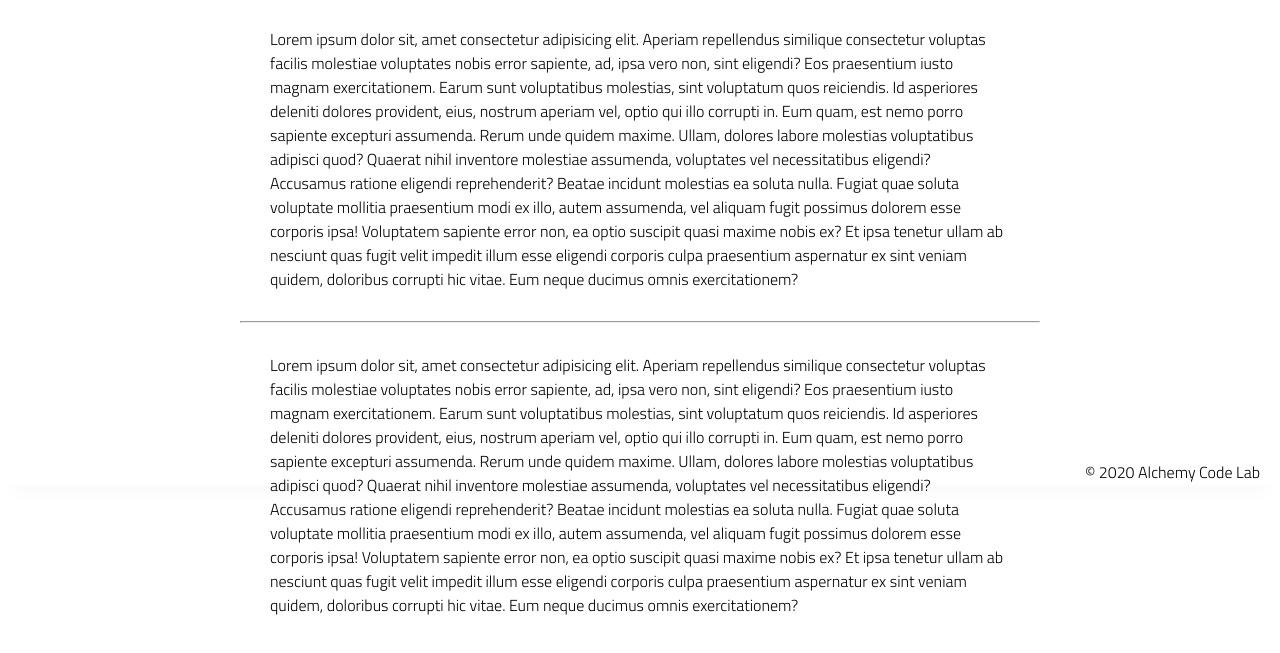
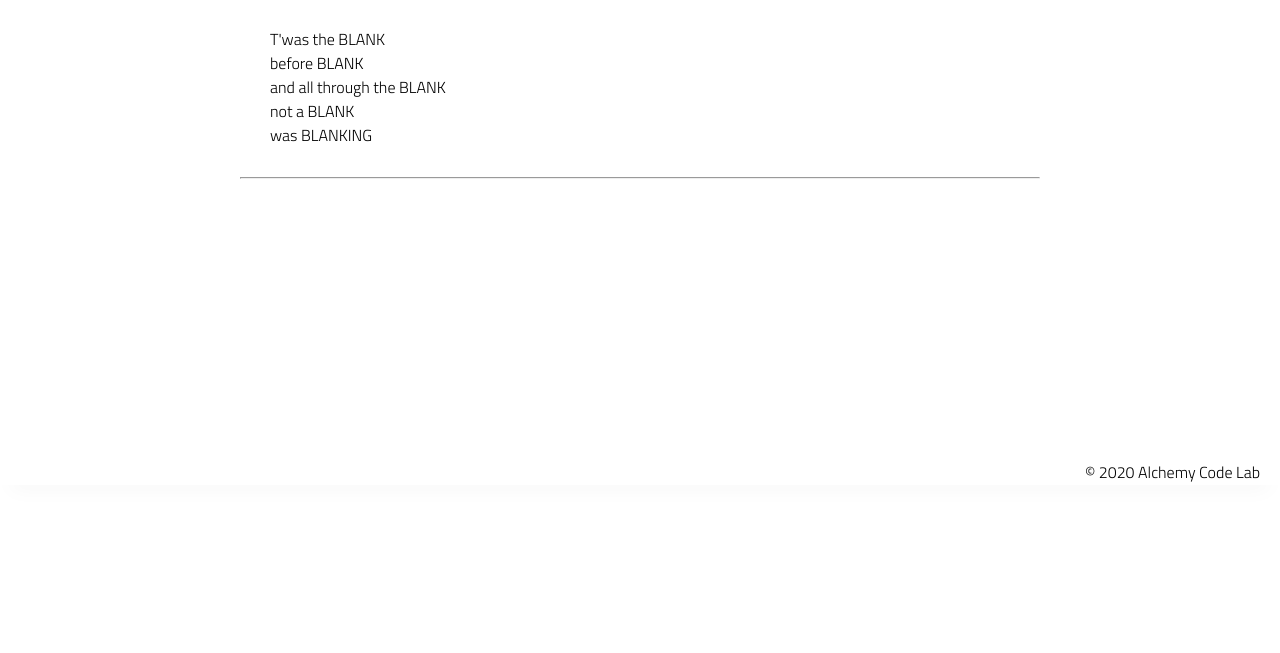
Before and after one commit to satyadvaya/madlib-game, a plain HTML site: page index.html in a window 1280 px wide. Shown: the part 315-968 px from the top of the page. After the commit the page ends 800 px from the top, so only its background shows below. Drawn offline with Linux system fonts and the light colour scheme.

Commit message:
Roughdraft version 1 madlib game

```diff
--- a/index.html
+++ b/index.html
@@ -27,20 +27,14 @@
 
             <content>
             <p>
-                Lorem ipsum dolor sit, amet consectetur adipisicing elit. Aperiam repellendus similique consectetur voluptas facilis molestiae voluptates nobis error sapiente, ad, ipsa vero non, sint eligendi? Eos praesentium iusto magnam exercitationem.
-                Earum sunt voluptatibus molestias, sint voluptatum quos reiciendis. Id asperiores deleniti dolores provident, eius, nostrum aperiam vel, optio qui illo corrupti in. Eum quam, est nemo porro sapiente excepturi assumenda.
-                Rerum unde quidem maxime. Ullam, dolores labore molestias voluptatibus adipisci quod? Quaerat nihil inventore molestiae assumenda, voluptates vel necessitatibus eligendi? Accusamus ratione eligendi reprehenderit? Beatae incidunt molestias ea soluta nulla.
-                Fugiat quae soluta voluptate mollitia praesentium modi ex illo, autem assumenda, vel aliquam fugit possimus dolorem esse corporis ipsa! Voluptatem sapiente error non, ea optio suscipit quasi maxime nobis ex?
-                Et ipsa tenetur ullam ab nesciunt quas fugit velit impedit illum esse eligendi corporis culpa praesentium aspernatur ex sint veniam quidem, doloribus corrupti hic vitae. Eum neque ducimus omnis exercitationem?
-            </p>
+                T'was the BLANK <br>
+                before BLANK <br>
+                and all through the BLANK <br>
+                not a BLANK <br>
+                was BLANKING
             <hr />
-            <p>
-                Lorem ipsum dolor sit, amet consectetur adipisicing elit. Aperiam repellendus similique consectetur voluptas facilis molestiae voluptates nobis error sapiente, ad, ipsa vero non, sint eligendi? Eos praesentium iusto magnam exercitationem.
-                Earum sunt voluptatibus molestias, sint voluptatum quos reiciendis. Id asperiores deleniti dolores provident, eius, nostrum aperiam vel, optio qui illo corrupti in. Eum quam, est nemo porro sapiente excepturi assumenda.
-                Rerum unde quidem maxime. Ullam, dolores labore molestias voluptatibus adipisci quod? Quaerat nihil inventore molestiae assumenda, voluptates vel necessitatibus eligendi? Accusamus ratione eligendi reprehenderit? Beatae incidunt molestias ea soluta nulla.
-                Fugiat quae soluta voluptate mollitia praesentium modi ex illo, autem assumenda, vel aliquam fugit possimus dolorem esse corporis ipsa! Voluptatem sapiente error non, ea optio suscipit quasi maxime nobis ex?
-                Et ipsa tenetur ullam ab nesciunt quas fugit velit impedit illum esse eligendi corporis culpa praesentium aspernatur ex sint veniam quidem, doloribus corrupti hic vitae. Eum neque ducimus omnis exercitationem?
-            </p>
+
+
 
         </section>
     </main>
```
